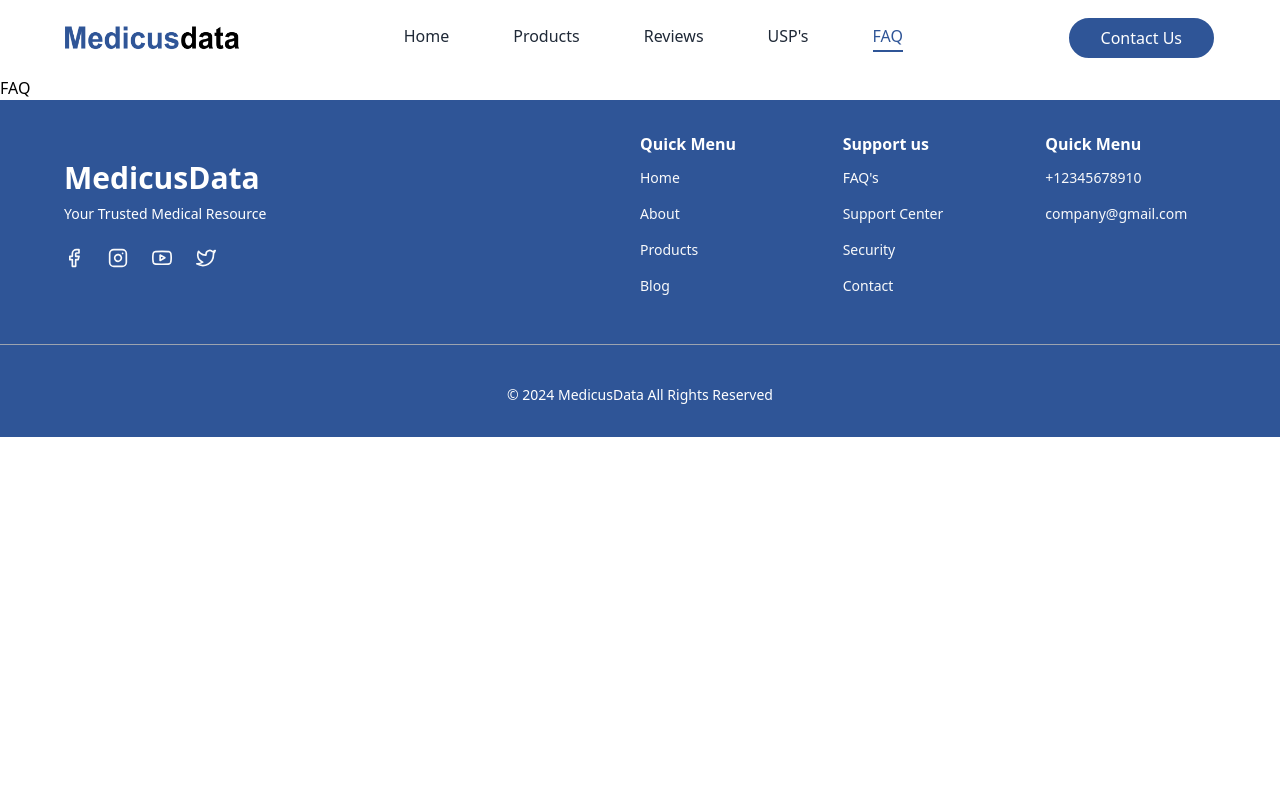
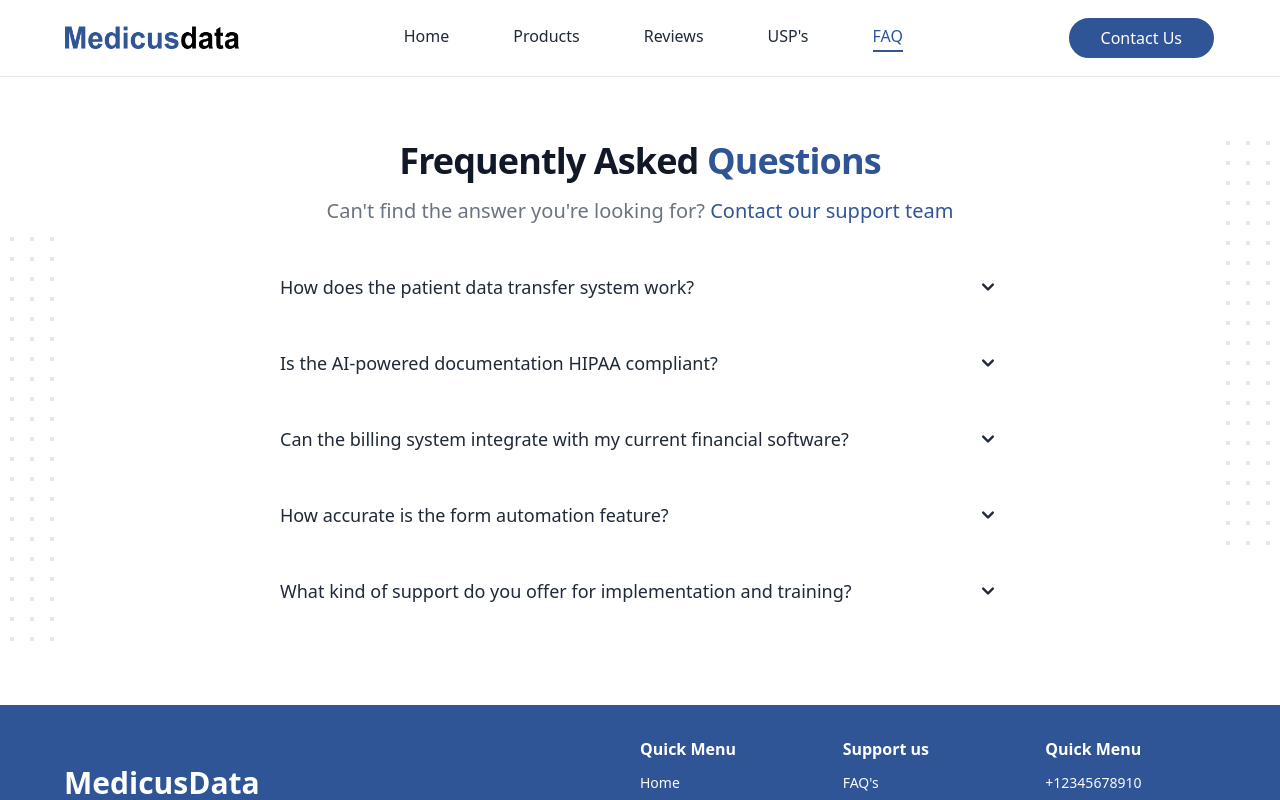
Before and after one commit to MdRahi99/medicus-data, a React (Vite) app: page /faq in a window 1280 px wide. Shown: the top 800 px of the page. Built offline with nearby package versions, Linux system fonts and the light colour scheme.

Commit message:
make faq section

```diff
--- /dev/null
+++ b/src/assets/data/faqData.js
@@ -0,0 +1,22 @@
+export const faqData = [
+    {
+      question: "How does the patient data transfer system work?",
+      answer: "Our system securely transfers patient data between healthcare providers using end-to-end encryption. It automatically maps data fields, ensuring seamless integration with your existing systems."
+    },
+    {
+      question: "Is the AI-powered documentation HIPAA compliant?",
+      answer: "Yes, our AI documentation system is fully HIPAA compliant. It uses advanced natural language processing to generate accurate notes while maintaining patient privacy and data security standards."
+    },
+    {
+      question: "Can the billing system integrate with my current financial software?",
+      answer: "Absolutely. Our intelligent billing system is designed to integrate with most popular financial software. We provide APIs and plugins for seamless connection, ensuring your financial processes remain smooth and efficient."
+    },
+    {
+      question: "How accurate is the form automation feature?",
+      answer: "Our form automation feature boasts a 99.9% accuracy rate. It uses machine learning algorithms to understand context and patient history, significantly reducing errors in form filling."
+    },
+    {
+      question: "What kind of support do you offer for implementation and training?",
+      answer: "We offer comprehensive support including initial setup, staff training, and ongoing technical assistance. Our team provides personalized onboarding, video tutorials, and 24/7 customer support to ensure a smooth transition and operation."
+    }
+  ];
--- a/src/components/pages/FAQ/FAQ.jsx
+++ b/src/components/pages/FAQ/FAQ.jsx
@@ -1,9 +1,130 @@
-import React from 'react';
+import React, { useState, useRef, useEffect } from 'react';
+import { HiChevronDown } from 'react-icons/hi';
+import { faqData } from '../../../assets/data/faqData';
+import { Link } from 'react-router-dom';
+
+const FAQItem = ({ question, answer, isOpen, onClick, index, isLast }) => {
+    const contentRef = useRef(null);
+    const [contentHeight, setContentHeight] = useState(0);
+
+    useEffect(() => {
+        if (isOpen) {
+            const height = contentRef.current.scrollHeight;
+            setContentHeight(height);
+        } else {
+            setContentHeight(0);
+        }
+    }, [isOpen]);
+
+    return (
+        <div
+            className={`transition-all duration-300 ease-in-out ${isOpen ? 'bg-primary bg-opacity-80 shadow-lg rounded-2xl p-4' : 'bg-white'
+                } ${!isLast ? 'border-b md:border-b-0 border-gray-200' : ''}`}
+        >
+            <button
+                className={`flex justify-between items-center w-full text-left focus:outline-none py-3 md:py-4 md:px-6 ${isOpen ? '' : 'rounded-2xl transition-colors duration-200'
+                    }`}
+                onClick={() => onClick(index)}
+            >
+                <span className={`text-lg font-medium ${isOpen ? 'text-white' : 'text-gray-800 hover:text-primary'}`}>
+                    {question}
+                </span>
+                <span className={`ml-6 flex-shrink-0 transition-transform duration-300 ease-in-out ${isOpen ? 'rotate-180' : ''}`}>
+                    <HiChevronDown className={`h-6 w-6 ${isOpen ? 'text-white' : 'text-gray-800'}`} />
+                </span>
+            </button>
+            <div
+                ref={contentRef}
+                style={{ maxHeight: `${contentHeight}px` }}
+                className="overflow-hidden transition-all duration-300 ease-in-out"
+            >
+                <div className="md:px-6 pb-5">
+                    <p className={`text-base ${isOpen ? 'text-gray-100' : 'text-gray-600'}`}>{answer}</p>
+                </div>
+            </div>
+        </div>
+    );
+};
 
 const FAQ = () => {
+    const [openIndex, setOpenIndex] = useState(-1);
+
+    const handleClick = (index) => {
+        setOpenIndex(openIndex === index ? -1 : index);
+    };
+
     return (
-        <div>
-            FAQ
+        <div className="md:border-t overflow-hidden px-4 py-0 pt-4 pb-8 md:py-16">
+            <div className="relative max-w-3xl mx-auto">
+                <svg
+                    className="absolute left-full transform translate-x-1/2"
+                    width="404"
+                    height="404"
+                    fill="none"
+                    viewBox="0 0 404 404"
+                    aria-hidden="true"
+                >
+                    <defs>
+                        <pattern
+                            id="85737c0e-0916-41d7-917f-596dc7edfa27"
+                            x="0"
+                            y="0"
+                            width="20"
+                            height="20"
+                            patternUnits="userSpaceOnUse"
+                        >
+                            <rect x="0" y="0" width="4" height="4" className="text-gray-200" fill="currentColor" />
+                        </pattern>
+                    </defs>
+                    <rect width="404" height="404" fill="url(#85737c0e-0916-41d7-917f-596dc7edfa27)" />
+                </svg>
+                <svg
+                    className="absolute right-full bottom-0 transform -translate-x-1/2"
+                    width="404"
+                    height="404"
+                    fill="none"
+                    viewBox="0 0 404 404"
+                    aria-hidden="true"
+                >
+                    <defs>
+                        <pattern
+                            id="85737c0e-0916-41d7-917f-596dc7edfa27"
+                            x="0"
+                            y="0"
+                            width="20"
+                            height="20"
+                            patternUnits="userSpaceOnUse"
+                        >
+                            <rect x="0" y="0" width="4" height="4" className="text-gray-200" fill="currentColor" />
+                        </pattern>
+                    </defs>
+                    <rect width="404" height="404" fill="url(#85737c0e-0916-41d7-917f-596dc7edfa27)" />
+                </svg>
+                <div className="text-center mb-8">
+                    <h2 className="text-3xl font-bold md:font-extrabold tracking-tight text-gray-900 sm:text-4xl mb-4">
+                        Frequently Asked <span className='text-primary'>Questions</span>
+                    </h2>
+                    <p className="text-xl leading-7 text-gray-500">
+                        Can't find the answer you're looking for?{' '}
+                        <Link to="/contact" className="font-medium text-primary hover:text-secondary transition-colors duration-200">
+                            Contact our support team
+                        </Link>
+                    </p>
+                </div>
+                <div className="space-y-2 md:space-y-4 md:h-96 overflow-y-auto scrollbar-hide">
+                    {faqData?.map((faq, index) => (
+                        <FAQItem
+                            key={index}
+                            question={faq.question}
+                            answer={faq.answer}
+                            isOpen={openIndex === index}
+                            onClick={handleClick}
+                            index={index}
+                            isLast={index === faqData.length - 1}
+                        />
+                    ))}
+                </div>
+            </div>
         </div>
     );
 };
--- a/src/components/pages/Home/Home.jsx
+++ b/src/components/pages/Home/Home.jsx
@@ -3,6 +3,7 @@ import Banner from './Banner';
 import Contact from '../Contact/Contact';
 import Reviews from '../Reviews/Reviews';
 import Products from '../Products/Products';
+import FAQ from '../FAQ/FAQ';
 
 const Home = () => {
     return (
@@ -10,6 +11,7 @@ const Home = () => {
             <Banner />
             <Products />
             <Reviews />
+            <FAQ />
             <Contact />
         </div>
     );
--- a/src/index.css
+++ b/src/index.css
@@ -1,3 +1,15 @@
 @tailwind base;
 @tailwind components;
 @tailwind utilities;
+
+.scrollbar-hide {
+    -ms-overflow-style: none;
+    /* IE and Edge */
+    scrollbar-width: none;
+    /* Firefox */
+}
+
+.scrollbar-hide::-webkit-scrollbar {
+    display: none;
+    /* Chrome, Safari and Opera */
+}
```
